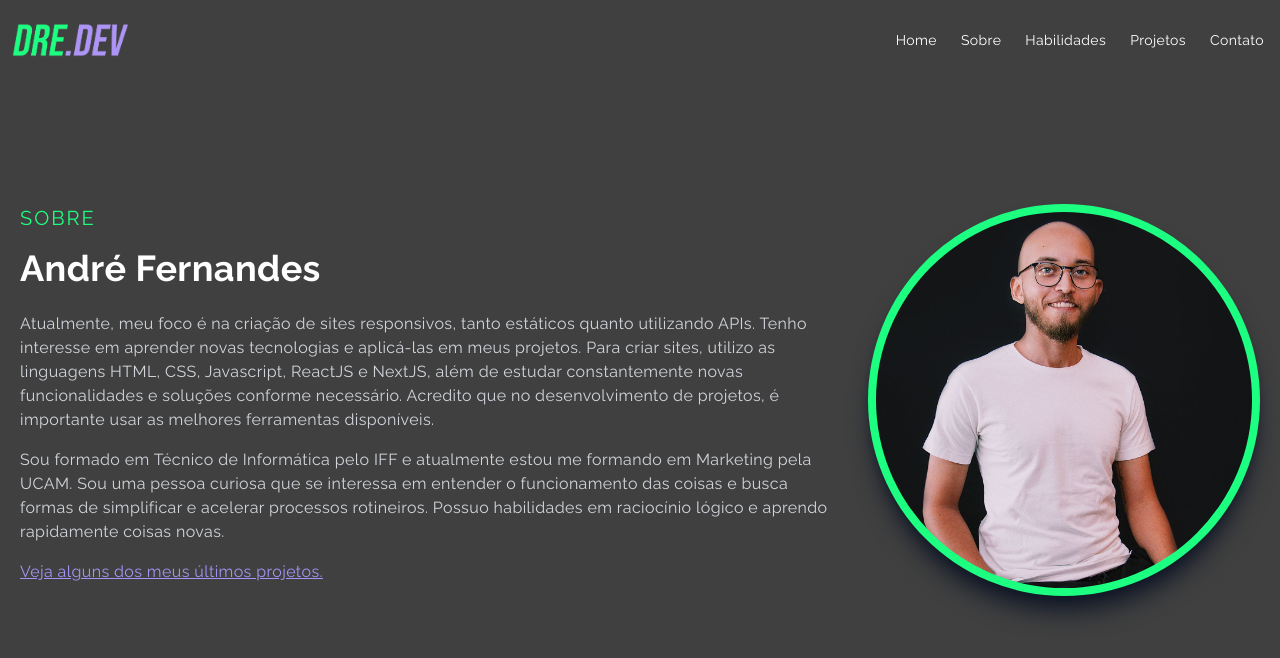
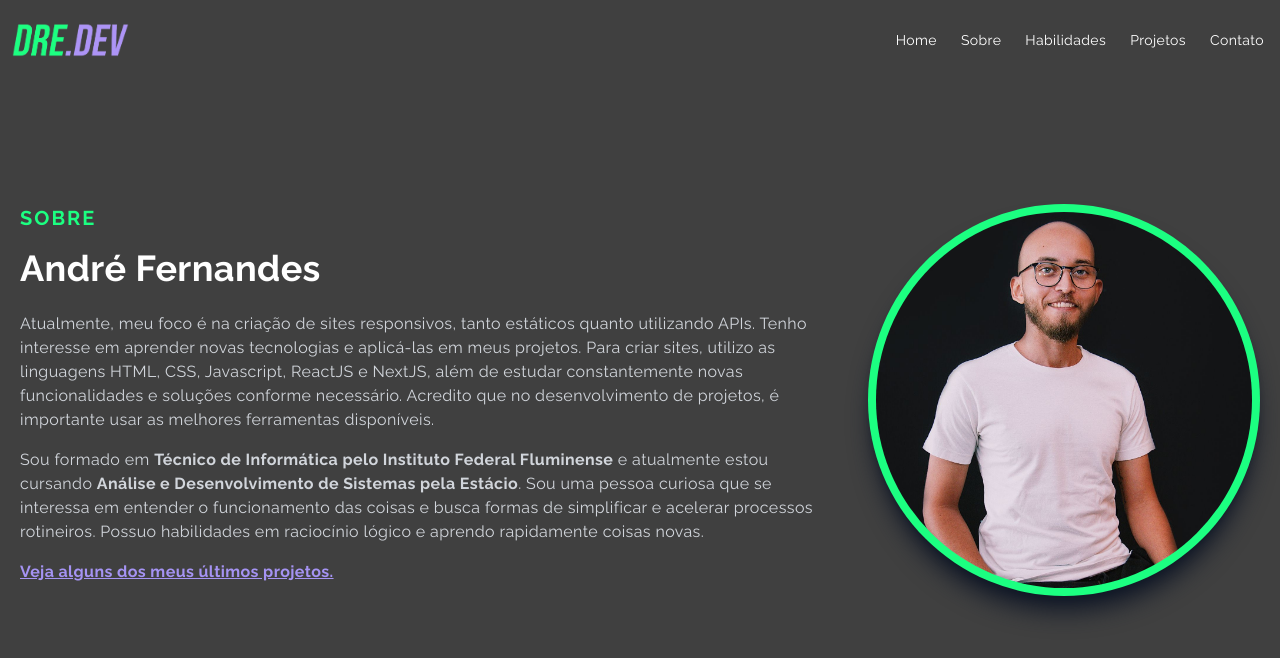
Before and after one commit to Dredeco/portfolio, a Next.js app: page /components/About in a window 1280 px wide. Shown: the top 658 px of the page. Built offline with nearby package versions, Linux system fonts and the light colour scheme.

Commit message:
Fix: atualização dos dados do "sobre" e ajuste no padding geral

```diff
--- a/pages/components/About.jsx
+++ b/pages/components/About.jsx
@@ -5,10 +5,10 @@ import AboutImg from '../../public/images/userq1.jpeg';
 
 const About = () => {
   return (
-    <div id='about' className='w-full md:h-screen p-2 flex items-center py-16'>
+    <div id='about' className='w-full md:h-screen flex items-center py-16'>
       <div className='max-w-[1240px] m-auto md:grid grid-cols-3 gap-8'>
         <div className='col-span-2'>
-          <p className='uppercase text-xl tracking-widest text-[#1cff81]'>
+          <p className='uppercase font-bold text-xl tracking-widest text-[#1cff81]'>
             Sobre
           </p>
           <h2 className='py-4'>André Fernandes</h2>
@@ -16,10 +16,10 @@ const About = () => {
           Atualmente, meu foco é na criação de sites responsivos, tanto estáticos quanto utilizando APIs. Tenho interesse em aprender novas tecnologias e aplicá-las em meus projetos. Para criar sites, utilizo as linguagens HTML, CSS, Javascript, ReactJS e NextJS, além de estudar constantemente novas funcionalidades e soluções conforme necessário. Acredito que no desenvolvimento de projetos, é importante usar as melhores ferramentas disponíveis.
           </p>
           <p className='py-2 text-gray-300'>
-          Sou formado em Técnico de Informática pelo IFF e atualmente estou me formando em Marketing pela UCAM. Sou uma pessoa curiosa que se interessa em entender o funcionamento das coisas e busca formas de simplificar e acelerar processos rotineiros. Possuo habilidades em raciocínio lógico e aprendo rapidamente coisas novas.
+          Sou formado em <strong>Técnico de Informática pelo Instituto Federal Fluminense</strong> e atualmente estou cursando <strong>Análise e Desenvolvimento de Sistemas pela Estácio</strong>. Sou uma pessoa curiosa que se interessa em entender o funcionamento das coisas e busca formas de simplificar e acelerar processos rotineiros. Possuo habilidades em raciocínio lógico e aprendo rapidamente coisas novas.
           </p>
           <Link href='/#projects'>
-            <p className='py-2 text-[#a593f3] underline cursor-pointer'>
+            <p className='py-2 font-bold text-[#a593f3] underline cursor-pointer'>
               Veja alguns dos meus últimos projetos.
             </p>
           </Link>
--- a/pages/index.js
+++ b/pages/index.js
@@ -14,7 +14,7 @@ export default function Home() {
         <meta name="viewport" content="width=device-width, initial-scale=1" />
         <link rel="icon" href="/favicon.ico" />
       </Head>
-      <main className='scroll-smooth'>
+      <main className='scroll-smooth px-[2%]'>
        <Main />
        <About />
        <Skills />
```
